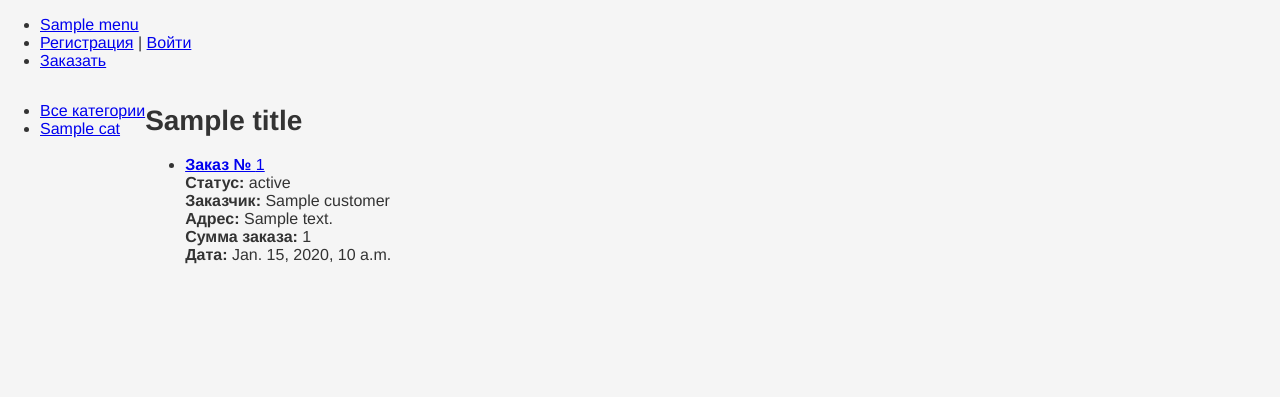
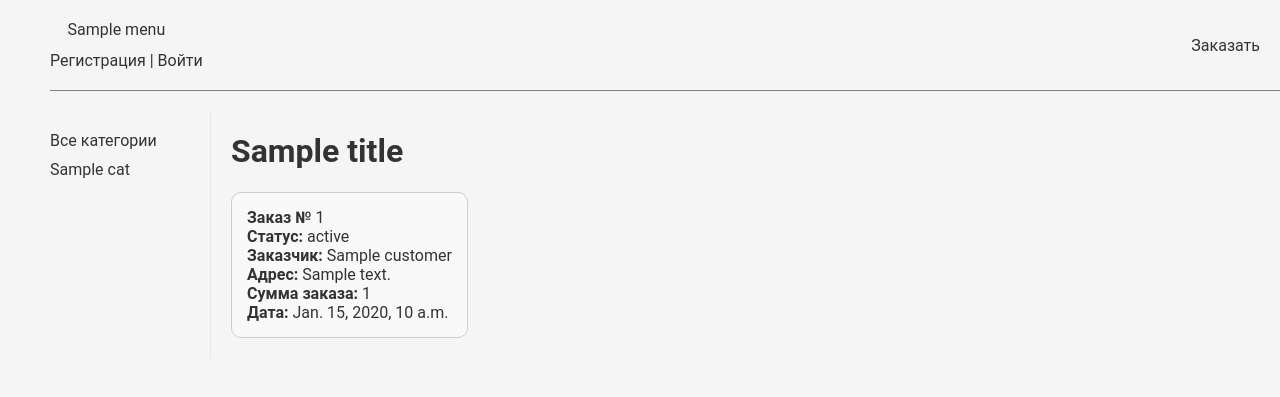
Before and after one commit to DilyaraL/market, a Django app: template clothing_store/orders/templates/orders/orders.html in a window 1280 px wide. Shown: the top 397 px of the page. Run offline with Django 4.2, Linux system fonts and the light colour scheme; the template is opened without the code that fills it: most values are stand-ins (such as "Sample title", 1, 10 or a date in 2020).

Commit message:
Поправила стили

```diff
--- a/clothing_store/orders/templates/orders/order.html
+++ b/clothing_store/orders/templates/orders/order.html
@@ -9,7 +9,9 @@
 <ul>
     {% for item in order_items %}
     <li>
-        <strong>{{ item.product.name }}</strong><br>
+        <a href="{% url 'catalog:one_product' item.product.slug %}">
+            <strong>{{ item.product.name }}</strong><br>
+        </a>
         Количество: {{ item.quantity }}<br>
         Цена за единицу: {{ item.product.price }}<br>
         Итоговая стоимость: {{ item.price }}
--- a/clothing_store/orders/templates/orders/orders.html
+++ b/clothing_store/orders/templates/orders/orders.html
@@ -1,15 +1,19 @@
 {% extends 'users/base.html' %}
 {% block content %}
 <h1>{{title}}</h1>
-<ul>
+<ul class="order-list">
     {% for order in orders %}
-         <li>
-             <a href="{% url 'orders:one_order' order.pk %}"><strong>Заказ № </strong> {{ order.pk }}<br></a>
+    <li class="order-item">
+        <div class="order-container">
+            <a href="{% url 'orders:one_order' order.pk %}">
+                <strong>Заказ № </strong> {{ order.pk }}<br>
+            </a>
             <strong>Статус:</strong> {{ order.status_display }}<br>
             <strong>Заказчик:</strong> {{ order.customer }}<br>
             <strong>Адрес:</strong> {{ order.address }}<br>
             <strong>Сумма заказа:</strong> {{ order.total_price }}<br>
             <strong>Дата:</strong> {{ order.date }}<br>
+        </div>
     </li>
     {% endfor %}
 </ul>
--- a/clothing_store/static/css/styles.css
+++ b/clothing_store/static/css/styles.css
@@ -1,55 +1,126 @@
 /* static/css/styles.css */
-/* Основные стили */
-
 body {
-    font-family: 'Helvetica Neue', Helvetica, Arial, sans-serif;
+    font-family: 'Roboto', Arial, sans-serif;
     background-color: #f5f5f5;
     margin: 0;
     padding: 0;
     color: #333;
 }
 
-/* Стили заголовка */
+ul {
+    list-style: none;
+    padding: 0;
+    margin: 0;
+}
+
+a {
+    text-decoration: none;
+    color: #333;
+    transition: color 0.3s ease;
+}
+
+a:hover {
+    color: #ff6f61;
+}
+
+/* Стили для header (шапка сайта) */
 
 header {
     background-color: #fff;
     border-bottom: 1px solid #e6e6e6;
-    padding: 10px 20px;
+    padding: 20px 0;
+    box-shadow: 0 2px 5px rgba(0, 0, 0, 0.1);
 }
 
-header h1 {
-    margin: 0;
-    font-size: 24px;
+.table-page {
+    width: 100%;
+}
+
+.mainmenu {
+    padding: 20px 0;
+    display: flex;
+    align-items: center;
+    justify-content: space-between;
+    border-bottom: 1px solid gray;
+}
+
+.mainmenu__about {
+    display: flex;
+    flex-direction: column;
+}
+
+.mainmenu__about li:first-child {
+    margin-bottom: 12px;
+}
+
+#mainmenu {
+    text-align: center;
+    margin-bottom: 20px;
+}
+
+#mainmenu li {
+    display: inline-block;
+    margin-right: 20px;
+}
+
+#mainmenu li.last {
+    margin-right: 0;
+}
+
+#mainmenu li a {
+    font-size: 16px;
     color: #333;
 }
 
-header nav ul {
-    list-style: none;
-    margin: 0;
-    padding: 0;
+#mainmenu li a:hover {
+    color: #ff6f61;
 }
 
-header nav ul li {
-    display: inline;
-    margin-right: 15px;
+/* Стили для sidebar (левая панель) */
+
+.categories {
+    padding-left: 50px;
 }
 
-header nav ul li a {
-    text-decoration: none;
-    color: #333;
-    font-size: 14px;
+.left-chapters {
+    width: 150px;
+    padding-right: 10px;
+    border-right: 1px solid #e6e6e6;
+    margin-left: 20px; /* Отступ от левой границы */
 }
 
-/* Стили главного контента */
-
-main {
-    padding: 20px;
+#leftchapters {
+    margin-top: 20px;
 }
 
-h1 {
-    font-size: 28px;
+#leftchapters li {
+    font-size: 16px;
     color: #333;
+    margin-bottom: 10px;
+    cursor: pointer;
 }
+
+#leftchapters li.selected {
+    font-weight: bold;
+    border-radius: 5px;
+    color: #666; /* Цвет выбранной категории - графитовый */
+    background-color: #000; /* Added background color to match the image */
+    color: #fff; /* Changed text color to white to match the image */
+    padding: 5px 10px; /* Add padding to make the background larger than the text */
+    display: inline-block; /* Ensure the padding is applied correctly */
+}
+
+
+/* Стили для контента (правая панель) */
+
+.content {
+    padding-left: 20px;
+}
+
+.content-text {
+    margin-top: 20px;
+}
+
 
 /* Стили списка продуктов */
 
@@ -67,7 +138,7 @@ h1 {
     border: 1px solid #e6e6e6;
     border-radius: 5px;
     padding: 10px;
-    width: calc(33.333% - 20px); /* 3 колонки */
+    width: 200px; /* 3 колонки */
     box-shadow: 0 2px 5px rgba(0, 0, 0, 0.1);
 }
 
@@ -95,6 +166,7 @@ h1 {
 /* Стили деталей продукта */
 
 .product-detail {
+    max-width: min-content;
     background-color: #fff;
     padding: 20px;
     border-radius: 5px;
@@ -102,7 +174,6 @@ h1 {
 }
 
 .product-detail img {
-    width: 100%;
     height: auto;
     margin-bottom: 20px;
 }
@@ -120,17 +191,39 @@ h1 {
 /* Стили кнопок */
 
 button {
-    background-color: #ff6f61;
-    color: #fff;
+    background-color: #000; /* Черный цвет фона кнопок */
+    color: #fff; /* Белый цвет шрифта на кнопках */
     border: none;
     padding: 10px 20px;
     font-size: 14px;
     border-radius: 5px;
     cursor: pointer;
+    margin-bottom: 15px;
 }
 
 button:hover {
-    background-color: #e65c55;
+    background-color: #333; /* Темно-серый цвет фона кнопок при наведении */
+}
+/* Стили заказа  */
+#order-items {
+    border: 2px solid #ccc;
+    border-radius: 10px;
+    padding: 15px;
+    margin-bottom: 20px;
+}
+.order-list {
+    list-style: none;
+    padding: 0;
+}
+
+.order-item {
+    margin-bottom: 20px; /* Отступ между заказами */
+}
+.order-container {
+    border: 1px solid #ccc; /* Цвет рамки */
+    border-radius: 10px; /* Скругленные углы */
+    padding: 15px; /* Внутренние отступы */
+    background-color: #f9f9f9; /* Цвет фона */
 }
 
 /* Стили футера */
@@ -145,13 +238,18 @@ footer {
     width: 100%;
 }
 
-/* Пагинация */
+
 /* Пагинация */
 .pagination-nav {
     display: flex;
     justify-content: center;
-    margin: 20px 0;
+    position: fixed; /* Фиксируем позицию */
+    bottom: 10px; /* Располагаем внизу экрана, можно изменить по необходимости */
+    width: 75%; /* Ширина, чтобы центрировать содержимое */
+    padding: 10px 0; /* Внутренние отступы */
+    z-index: 1000; /* Увеличиваем z-index, чтобы элементы пагинации были поверх другого контента */
 }
+
 
 .pagination {
     list-style: none;
--- a/clothing_store/users/templates/users/base.html
+++ b/clothing_store/users/templates/users/base.html
@@ -8,9 +8,10 @@
 <body>
 <table class="table-page" border="0" cellpadding="0" cellspacing="0">
     <tr>
-        <td valign="top">
+        <td valign="top" class="categories">
             {% block mainmenu %}
             <ul id="mainmenu" class="mainmenu">
+                <div class="mainmenu__about">
                     {% for m in menu %}
                     <li><a href="{% url 'users:'|add:m.url_name %}">{{m.title}}</a></li>
                     {% endfor %}
@@ -19,6 +20,7 @@
                     {% else %}
                     <li class="last"><a href="{% url 'users:register' %}">Регистрация</a> | <a href="{% url 'users:login' %}">Войти</a> </li>
                     {% endif %}
+                </div>
                 <li><a href="{% url 'orders:create_order' %}">Заказать</a>
                 {% if request.user.is_authenticated %}
                 | <a href="{% url 'orders:orders' %}">Заказы</a> {% endif %}
@@ -87,5 +89,6 @@
             </table>
         </td>
     </tr>
+</table>
 </body>
 </html>
```
Also changed, not shown: clothing_store/catalog/templates/catalog/product.html (+6 -4 lines), clothing_store/db.sqlite3. Lines whose indentation alone changed are shown as unchanged.
